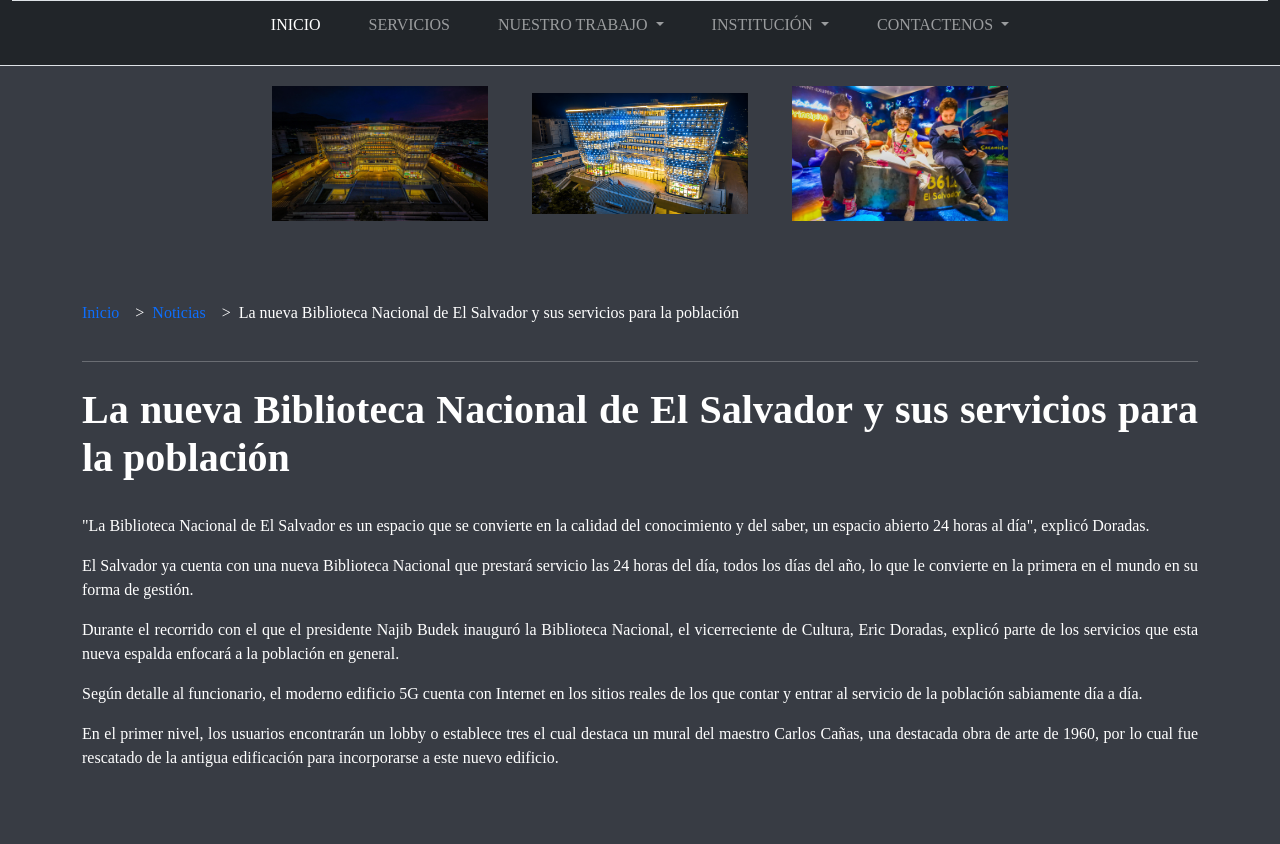
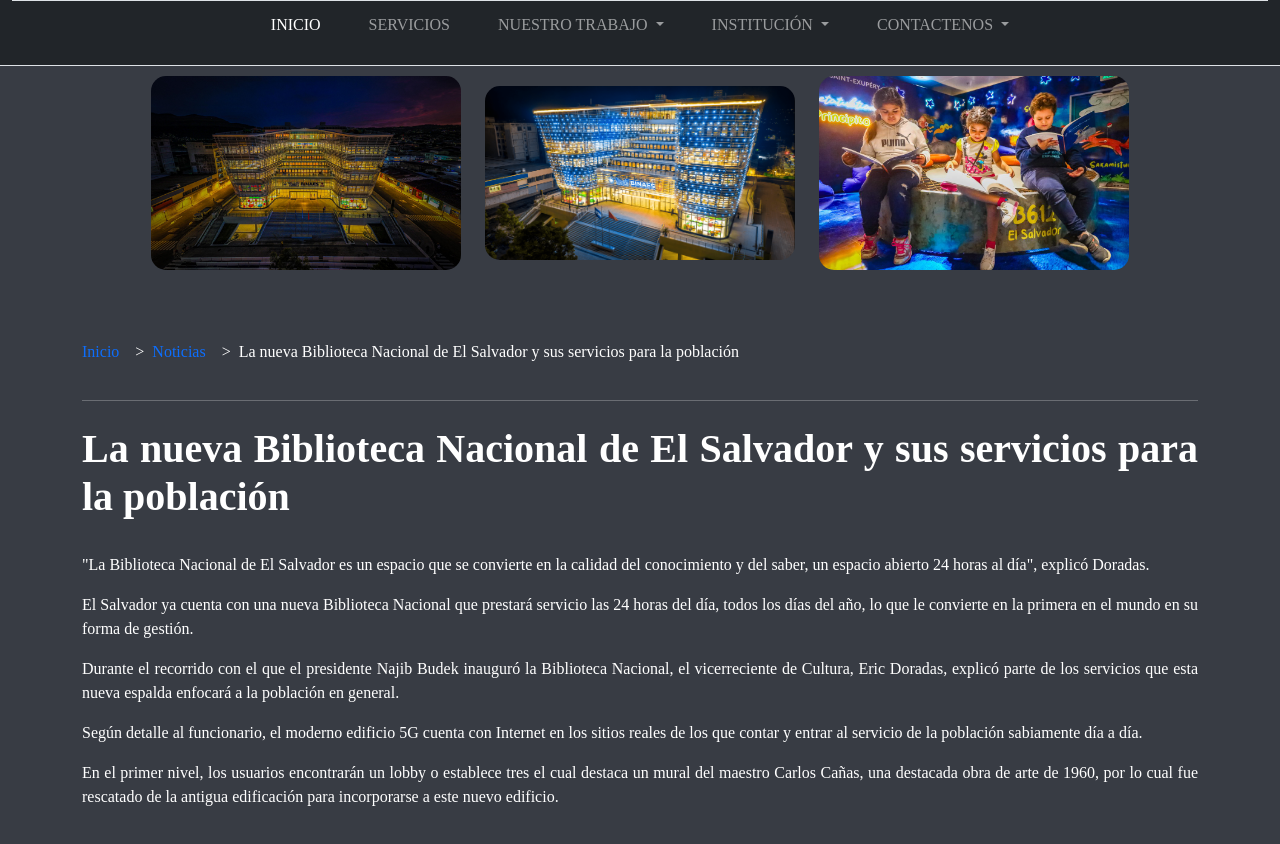
Before and after one commit to Ascencio7/Biblioteca-Base-Bootstrap, a plain HTML site: page biblioteca.html in a window 1280 px wide. Shown: the part 76-920 px from the top of the page. Before the commit the page ends 894 px from the top, so only its background shows below. Drawn offline with nearby package versions, Linux system fonts and the light colour scheme.

Commit message:
Imagenes con redondeo del 50%

```diff
--- a/biblioteca.html
+++ b/biblioteca.html
@@ -18,10 +18,10 @@
 
   <!-- Barra de navegacion con el titulo-->
   <nav class="navbar navbar-expand-md navbar-dark bg-dark py-0">
-    <div class="container-fluid flex-column">
+    <div class="container-fluid flex-column"  >
 
-      <div class="w-100 py-3  "> <!-- bg-secondary es el gris de Bootstrap -->
-        <div class="container text-center">
+      <div class="w-100 py-3"  > <!-- bg-secondary es el gris de Bootstrap -->
+        <div class="container text-center  ">
           <a class="navbar-brand fs-1 fw-bold text-white" href="#">BIBLIOTECA NACIONAL</a>
         </div>
 
@@ -95,7 +95,7 @@
   </nav>
 
 
-  <div class="contenedor text-center">
+  <div class="contenedor-img text-center">
     <img src="/images/binaesImagen1.jpg" alt="" class="binaes">
     <img src="/images/binaesImagen2.png" alt="" class="binaes">
     <img src="/images/binaesImagen3.jpeg" alt="" class="binaes">
--- a/css/biblio.css
+++ b/css/biblio.css
@@ -62,18 +62,15 @@ h1, p{
     margin-bottom: 1rem;
 }
 
-img{
-    border-bottom: 10px;
-}
-
 .binaes{
-    width: 20%;
-    height: auto;
-    padding: 20px;
+    border-radius: 15px;
+    width: 310px;
+    margin: 10px;
+    padding: auto;
     transition: transform 0.3s;
 }
 
 .binaes:hover{
-    transform: scale(1.1);
+    transform: scale(1.09);
     cursor: pointer;
 }
```
